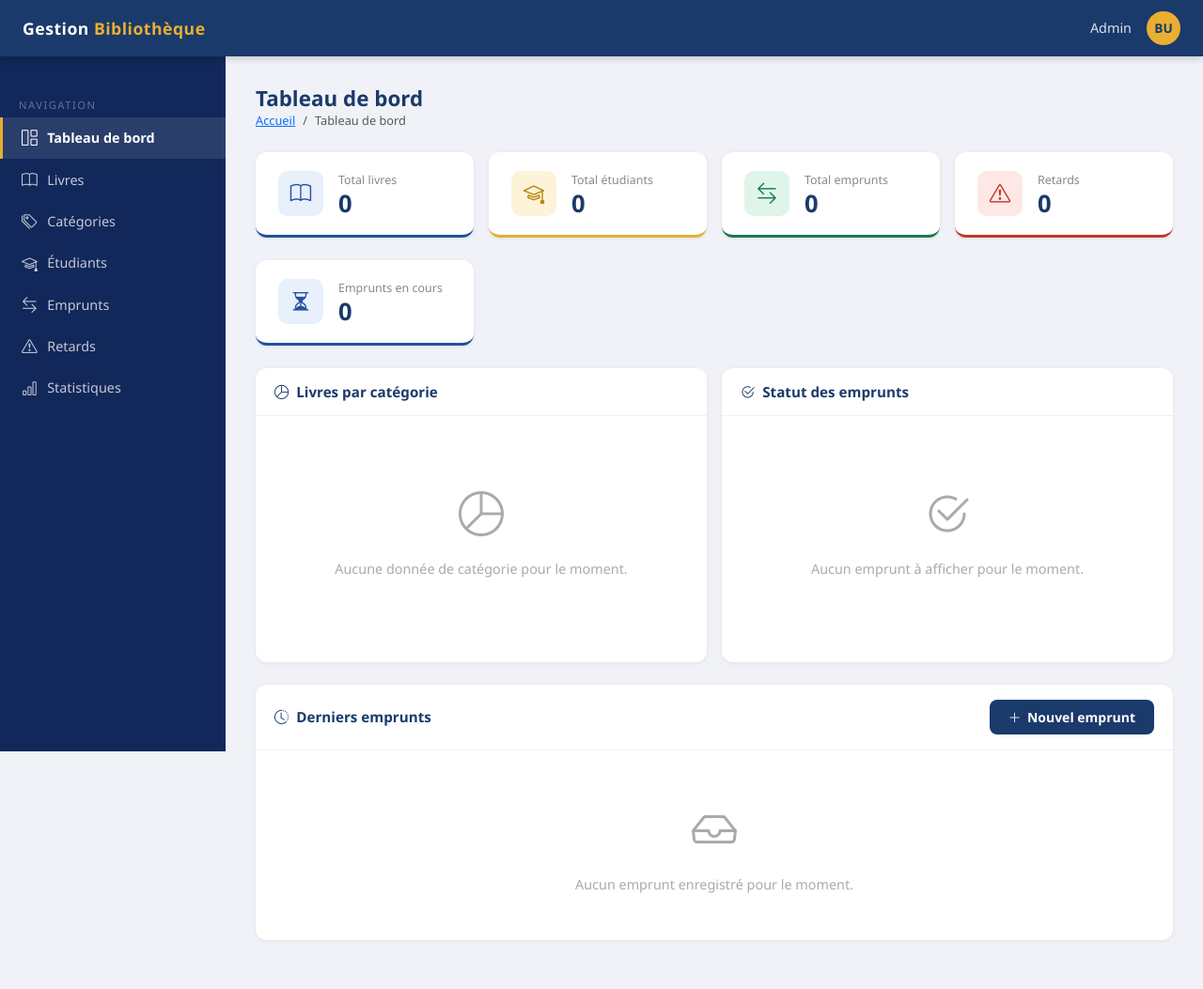
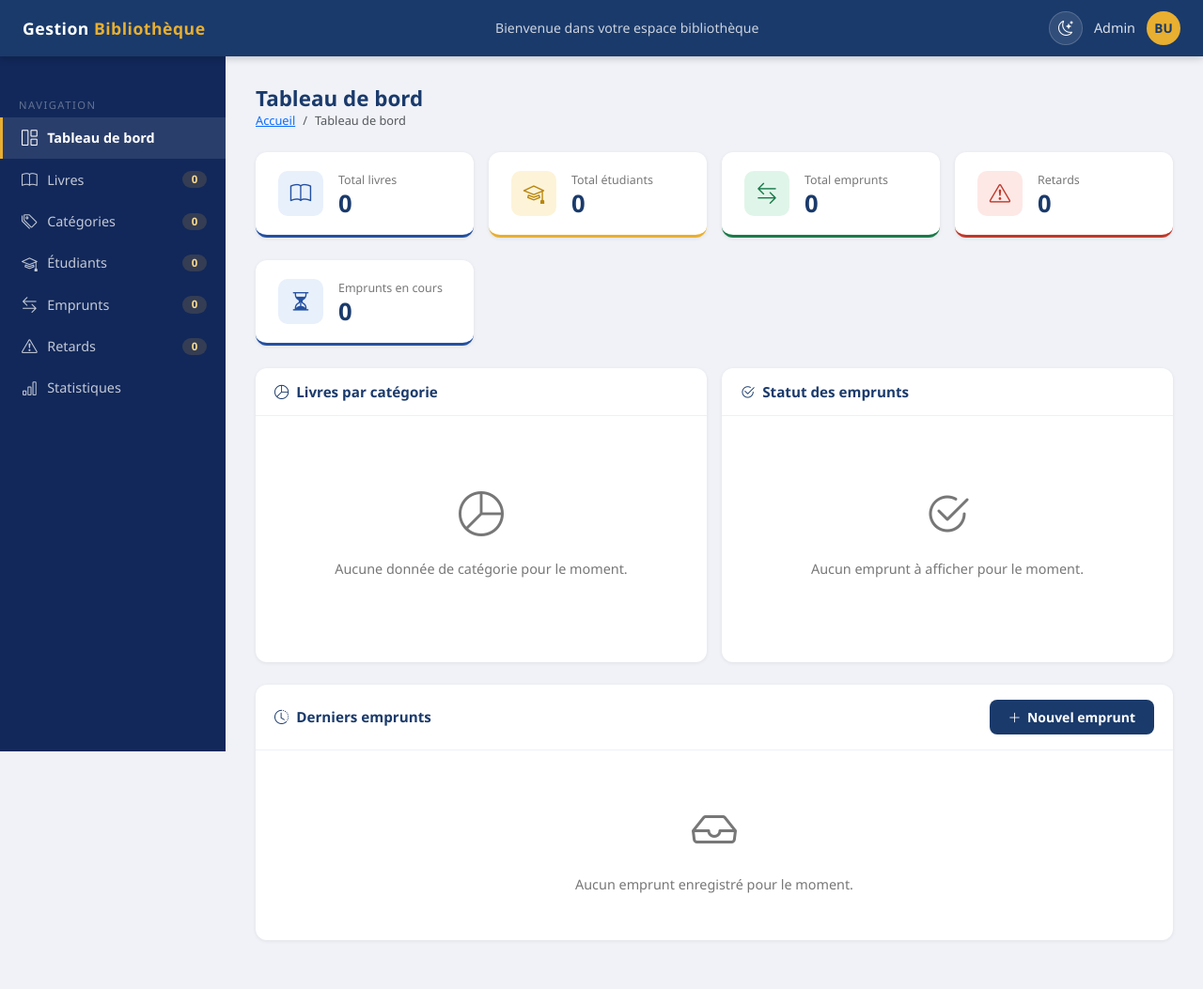
Before and after one commit to Optimusp-prime/GestionBibliotheque, a PHP site: page / in a window 1280 px wide. Shown: the whole page at 94% size. Run offline with PHP 8.4, Linux system fonts and the light colour scheme; data that the repository does not hold is empty; some libraries are stand-ins or nearby versions.

Commit message:
Final version

```diff
--- a/assets/css/app.css
+++ b/assets/css/app.css
@@ -6,10 +6,20 @@
   --accent: #e8af30;
   --bg-sidebar: #12285a;
   --bg-page: #f0f2f7;
+  --bg-card: #ffffff;
+  --text-main: #333333;
+  --text-muted: #777777;
+  --border-soft: #eef0f5;
+  --table-border: #f0f2f7;
+  --table-hover: #f8f9ff;
+  --input-bg: #ffffff;
+  --input-border: #dde0ea;
+  --shadow-card: 0 1px 4px rgba(0, 0, 0, 0.07);
 }
 
 body {
   background-color: var(--bg-page);
+  color: var(--text-main);
   font-family: "Segoe UI", sans-serif;
   margin: 0;
   overflow-x: hidden;
@@ -71,11 +81,48 @@ body {
 .topbar .brand span {
   color: var(--accent);
 }
+.topbar-welcome {
+  flex: 1 1 auto;
+  min-width: 0;
+  color: rgba(255, 255, 255, 0.78);
+  font-size: 0.88rem;
+  text-align: center;
+  white-space: nowrap;
+  overflow: hidden;
+  text-overflow: ellipsis;
+}
 .topbar-right {
   margin-left: auto;
   display: flex;
   align-items: center;
-  gap: 1rem;
+  gap: 0.75rem;
+}
+.theme-toggle {
+  width: 36px;
+  height: 36px;
+  border: 1px solid rgba(255, 255, 255, 0.18);
+  border-radius: 50%;
+  background: rgba(255, 255, 255, 0.1);
+  color: white;
+  display: inline-flex;
+  align-items: center;
+  justify-content: center;
+  padding: 0;
+  transition: background 0.15s, border-color 0.15s, transform 0.12s;
+}
+.theme-toggle:hover,
+.theme-toggle:focus {
+  background: rgba(232, 175, 48, 0.18);
+  border-color: rgba(232, 175, 48, 0.65);
+  color: white;
+  outline: none;
+}
+.theme-toggle:active {
+  transform: translateY(1px);
+}
+.theme-toggle i {
+  font-size: 1rem;
+  line-height: 1;
 }
 .topbar-right .user-name {
   font-size: 0.9rem;
@@ -118,6 +165,7 @@ body {
 .sidebar a {
   display: flex;
   align-items: center;
+  justify-content: space-between;
   gap: 0.65rem;
   color: rgba(255, 255, 255, 0.75);
   text-decoration: none;
@@ -138,6 +186,37 @@ body {
 }
 .sidebar a i {
   font-size: 1.05rem;
+}
+.sidebar-link-main {
+  display: inline-flex;
+  align-items: center;
+  gap: 0.65rem;
+  min-width: 0;
+}
+.sidebar-link-main span {
+  overflow: hidden;
+  text-overflow: ellipsis;
+  white-space: nowrap;
+}
+.sidebar-count {
+  min-width: 26px;
+  max-width: 54px;
+  padding: 0.12rem 0.45rem;
+  border-radius: 999px;
+  background: rgba(232, 175, 48, 0.16);
+  color: #f7d98c;
+  font-size: 0.72rem;
+  font-weight: 700;
+  line-height: 1.25;
+  text-align: center;
+  white-space: nowrap;
+  overflow: hidden;
+  text-overflow: ellipsis;
+  flex: 0 0 auto;
+}
+.sidebar a.active .sidebar-count {
+  background: rgba(232, 175, 48, 0.28);
+  color: #ffe7a4;
 }
 
 .main-content {
@@ -192,7 +271,7 @@ body {
 .stat-icon.red { background: #fde8e6; color: #c0392b; }
 .stat-label {
   font-size: 0.78rem;
-  color: #888;
+  color: var(--text-muted);
   margin-bottom: 2px;
 }
 .stat-value {
@@ -455,7 +535,7 @@ body {
 .empty-state {
   text-align: center;
   padding: 3rem 1rem;
-  color: #aaa;
+  color: var(--text-muted);
 }
 .empty-state i {
   font-size: 3rem;
--- a/assets/js/app.js
+++ b/assets/js/app.js
@@ -1,8 +1,49 @@
 document.addEventListener('DOMContentLoaded', function () {
+  initThemeToggle();
   initToasts();
   initDeleteModal();
   initCharts();
 });
+
+function initThemeToggle() {
+  var button = document.querySelector('.theme-toggle');
+  var savedTheme = localStorage.getItem('gb-theme') || 'light';
+
+  applyTheme(savedTheme);
+
+  if (!button) {
+    return;
+  }
+
+  button.addEventListener('click', function () {
+    var currentTheme = document.documentElement.dataset.theme === 'dark' ? 'dark' : 'light';
+    var nextTheme = currentTheme === 'dark' ? 'light' : 'dark';
+
+    localStorage.setItem('gb-theme', nextTheme);
+    applyTheme(nextTheme);
+    updateChartsTheme();
+  });
+}
+
+function applyTheme(theme) {
+  var normalizedTheme = theme === 'dark' ? 'dark' : 'light';
+  var button = document.querySelector('.theme-toggle');
+
+  document.documentElement.dataset.theme = normalizedTheme;
+
+  if (!button) {
+    return;
+  }
+
+  var icon = button.querySelector('i');
+  var isDark = normalizedTheme === 'dark';
+  button.setAttribute('aria-label', isDark ? 'Passer au thème clair' : 'Passer au thème sombre');
+  button.setAttribute('title', isDark ? 'Passer au thème clair' : 'Passer au thème sombre');
+
+  if (icon) {
+    icon.className = isDark ? 'bi bi-sun' : 'bi bi-moon-stars';
+  }
+}
 
 function initToasts() {
   if (typeof bootstrap === 'undefined') {
@@ -44,8 +85,9 @@ function initCharts() {
     return;
   }
 
+  window.gbCharts = [];
   Chart.defaults.font.family = "'Inter', 'Segoe UI', sans-serif";
-  Chart.defaults.color = '#555';
+  Chart.defaults.color = chartTextColor();
 
   document.querySelectorAll('.js-chart').forEach(function (canvas) {
     var labels = readJson(canvas.dataset.labels);
@@ -60,7 +102,7 @@ function initCharts() {
     var type = canvas.dataset.type || 'bar';
     var isDoughnut = type === 'doughnut';
 
-    new Chart(canvas, {
+    var chart = new Chart(canvas, {
       type: type,
       data: {
         labels: labels,
@@ -82,6 +124,7 @@ function initCharts() {
             position: 'bottom',
             labels: {
               boxWidth: 12,
+              color: chartTextColor(),
               padding: 14
             }
           }
@@ -89,15 +132,46 @@ function initCharts() {
         scales: isDoughnut ? {} : {
           x: {
             grid: { display: false },
-            ticks: { maxRotation: 35, minRotation: 0 }
+            ticks: { color: chartTextColor(), maxRotation: 35, minRotation: 0 }
           },
           y: {
             beginAtZero: true,
-            ticks: { precision: 0 }
+            ticks: { color: chartTextColor(), precision: 0 },
+            grid: { color: chartGridColor() }
           }
         }
       }
     });
+
+    window.gbCharts.push(chart);
+  });
+}
+
+function updateChartsTheme() {
+  if (!window.gbCharts) {
+    return;
+  }
+
+  window.gbCharts.forEach(function (chart) {
+    Chart.defaults.color = chartTextColor();
+
+    if (chart.options.plugins && chart.options.plugins.legend && chart.options.plugins.legend.labels) {
+      chart.options.plugins.legend.labels.color = chartTextColor();
+    }
+
+    if (chart.options.scales) {
+      Object.keys(chart.options.scales).forEach(function (key) {
+        var scale = chart.options.scales[key];
+        if (scale.ticks) {
+          scale.ticks.color = chartTextColor();
+        }
+        if (scale.grid && key === 'y') {
+          scale.grid.color = chartGridColor();
+        }
+      });
+    }
+
+    chart.update();
   });
 }
 
@@ -121,3 +195,11 @@ function chartColors(count, soft) {
     return soft ? color + 'cc' : color;
   });
 }
+
+function chartTextColor() {
+  return document.documentElement.dataset.theme === 'dark' ? '#d9e4f2' : '#555';
+}
+
+function chartGridColor() {
+  return document.documentElement.dataset.theme === 'dark' ? '#2b3850' : 'rgba(0, 0, 0, 0.1)';
+}
--- a/index.php
+++ b/index.php
@@ -1,6 +1,7 @@
 <?php
 require_once __DIR__ . '/config/database.php';
 require_once __DIR__ . '/helpers.php';
+require_once __DIR__ . '/models/Statistique.php';
 require_once __DIR__ . '/controllers/DashboardController.php';
 require_once __DIR__ . '/controllers/CategorieController.php';
 require_once __DIR__ . '/controllers/LivreController.php';
@@ -12,6 +13,8 @@ $baseUrl = '/gbibliotheque';
 
 $database = new Database();
 $conn = $database->getConnection();
+$sidebarCounts = (new Statistique($conn))->compteursSidebar();
+$GLOBALS['sidebarCounts'] = $sidebarCounts;
 
 $page = $_GET['page'] ?? 'dashboard';
 $action = $_GET['action'] ?? 'index';
--- a/models/Statistique.php
+++ b/models/Statistique.php
@@ -19,6 +19,11 @@ class Statistique
     public function totalLivres()
     {
         return $this->count('SELECT COUNT(*) FROM livres');
+    }
+
+    public function totalCategories()
+    {
+        return $this->count('SELECT COUNT(*) FROM categories');
     }
 
     public function totalEtudiants()
@@ -44,6 +49,17 @@ class Statistique
     public function nombreRetards()
     {
         return $this->count('SELECT COUNT(*) FROM emprunts WHERE est_retourne = 0 AND date_retour_prevue < ' . currentDateSql());
+    }
+
+    public function compteursSidebar()
+    {
+        return [
+            'livres' => $this->totalLivres(),
+            'categories' => $this->totalCategories(),
+            'etudiants' => $this->totalEtudiants(),
+            'emprunts' => $this->totalEmprunts(),
+            'retards' => $this->nombreRetards(),
+        ];
     }
 
     public function derniersEmprunts()
--- a/views/layout/header.php
+++ b/views/layout/header.php
@@ -10,6 +10,12 @@ $baseUrl = $baseUrl ?? '/gbibliotheque';
     <meta charset="UTF-8" />
     <meta name="viewport" content="width=device-width, initial-scale=1.0" />
     <title><?= h($pageTitle) ?></title>
+    <script>
+      (function () {
+        var theme = localStorage.getItem('gb-theme') || 'light';
+        document.documentElement.dataset.theme = theme;
+      })();
+    </script>
     <link href="<?= h($baseUrl) ?>/src/bootstrap-5.3.3-dist/css/bootstrap.min.css" rel="stylesheet" />
     <link href="<?= h($baseUrl) ?>/src/bootstrap-icons-1.11.3/font/bootstrap-icons.css" rel="stylesheet" />
     <link href="<?= h($baseUrl) ?>/assets/css/app.css" rel="stylesheet" />
@@ -20,7 +26,11 @@ $baseUrl = $baseUrl ?? '/gbibliotheque';
         <i class="bi bi-list"></i>
       </button>
       <a href="<?= h($baseUrl) ?>/index.php" class="brand">Gestion <span>Bibliothèque</span></a>
+      <div class="topbar-welcome">Bienvenue dans votre espace bibliothèque</div>
       <div class="topbar-right">
+        <button class="theme-toggle" type="button" aria-label="Changer le thème" title="Changer le thème">
+          <i class="bi bi-moon-stars"></i>
+        </button>
         <span class="user-name">Admin</span>
         <div class="avatar">BU</div>
       </div>
--- a/views/layout/sidebar.php
+++ b/views/layout/sidebar.php
@@ -1,19 +1,26 @@
 <?php
+$sidebarCounts = $sidebarCounts ?? ($GLOBALS['sidebarCounts'] ?? []);
 $items = [
-    'dashboard' => ['Tableau de bord', 'bi-grid-1x2', 'dashboard'],
-    'livres' => ['Livres', 'bi-book', 'livres'],
-    'categories' => ['Catégories', 'bi-tags', 'categories'],
-    'etudiants' => ['Étudiants', 'bi-mortarboard', 'etudiants'],
-    'emprunts' => ['Emprunts', 'bi-arrow-left-right', 'emprunts'],
-    'retards' => ['Retards', 'bi-exclamation-triangle', 'retards'],
-    'statistiques' => ['Statistiques', 'bi-bar-chart', 'statistiques'],
+    'dashboard' => ['Tableau de bord', 'bi-grid-1x2', 'dashboard', false],
+    'livres' => ['Livres', 'bi-book', 'livres', true],
+    'categories' => ['Catégories', 'bi-tags', 'categories', true],
+    'etudiants' => ['Étudiants', 'bi-mortarboard', 'etudiants', true],
+    'emprunts' => ['Emprunts', 'bi-arrow-left-right', 'emprunts', true],
+    'retards' => ['Retards', 'bi-exclamation-triangle', 'retards', true],
+    'statistiques' => ['Statistiques', 'bi-bar-chart', 'statistiques', false],
 ];
 ?>
 <div class="sidebar collapse d-md-block" id="sidebarNav">
   <div class="sidebar-section-title">Navigation</div>
   <?php foreach ($items as $key => $item): ?>
     <a href="<?= h($baseUrl) ?>/index.php?page=<?= h($item[2]) ?>" class="<?= $activePage === $key ? 'active' : '' ?>">
-      <i class="bi <?= h($item[1]) ?>"></i> <?= h($item[0]) ?>
+      <span class="sidebar-link-main">
+        <i class="bi <?= h($item[1]) ?>"></i>
+        <span><?= h($item[0]) ?></span>
+      </span>
+      <?php if ($item[3] && array_key_exists($key, $sidebarCounts)): ?>
+        <span class="sidebar-count"><?= h($sidebarCounts[$key]) ?></span>
+      <?php endif; ?>
     </a>
   <?php endforeach; ?>
 </div>
```
Also changed, not shown: other parts of assets/css/app.css (+107 -26 lines), database/gestion_bibliotheque.sql (deleted, +0 -80 lines), db.sql (added, +120 -0 lines), README.md.
